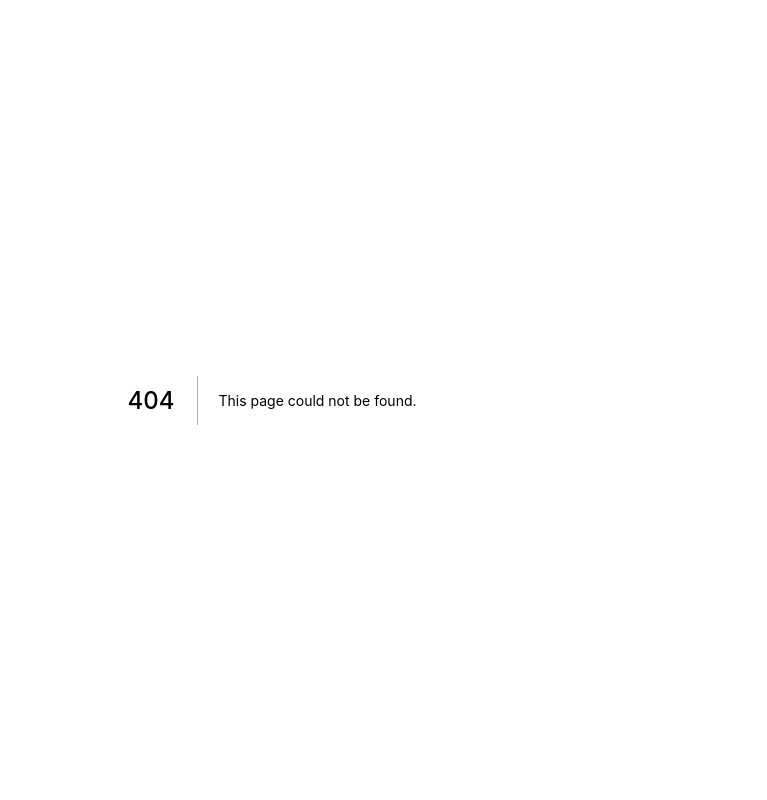
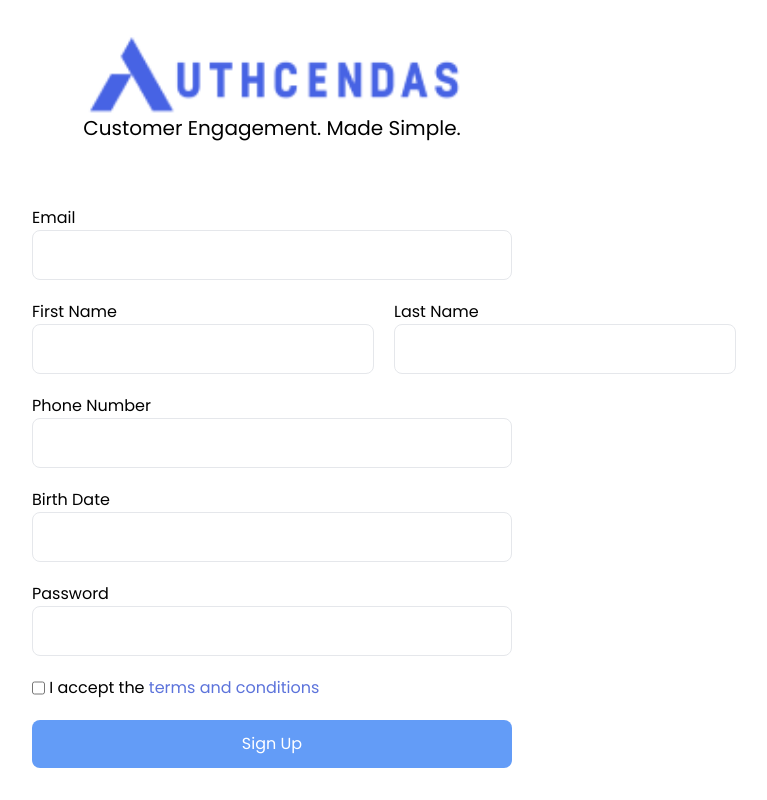
Before and after one commit to CS301-Authscendas/web, a Next.js app: page /register in a window 1280 px wide. Before the commit this address had no page. Shown: the whole page, without its empty margins (368-1135 px from the left). Built offline with nearby package versions, Linux system fonts and the light colour scheme.

Commit message:
refactor: rename files and functions

```diff
--- a/src/components/common/button.tsx
+++ b/src/components/common/button/button.tsx
@@ -1,7 +1,7 @@
 import classnames from 'classnames';
 
 interface IButtonProps {
-  onSubmit: () => void;
+  onSubmit?: () => void;
   text: string;
   isDisabled?: boolean;
 }
@@ -16,7 +16,7 @@ export const Button = ({ onSubmit, text, isDisabled }: IButtonProps) => {
   const handleOnSubmit = (event: React.MouseEvent<HTMLDivElement>) => {
     event.preventDefault();
 
-    if (onSubmit) {
+    if (!isDisabled && onSubmit) {
       onSubmit();
     }
   };
--- /dev/null
+++ b/src/components/common/button/index.ts
@@ -0,0 +1 @@
+export * from './button';
--- a/src/components/login/index.ts
+++ /dev/null
@@ -1 +0,0 @@
-export * from './login';
--- /dev/null
+++ b/src/components/register/index.ts
@@ -0,0 +1 @@
+export * from './register';
--- a/src/components/login/login.tsx
+++ b/src/components/register/register.tsx
@@ -2,7 +2,7 @@ import React, { ChangeEvent, useEffect, useState } from 'react';
 import validator from 'validator';
 import { Button } from '../common';
 
-interface IFormState {
+interface IRegisterPayload {
   email: string;
   firstName: string;
   lastName: string;
@@ -12,7 +12,7 @@ interface IFormState {
   agreeTNC: boolean;
 }
 
-export const Login: React.FC = () => {
+export const Register: React.FC = () => {
   const [email, setEmail] = useState<string>('');
   const [firstName, setFirstName] = useState<string>('');
   const [lastName, setLastName] = useState<string>('');
@@ -57,13 +57,15 @@ export const Login: React.FC = () => {
 
   useEffect(() => {
     setIsDisabled(
-      !email ||
-        !firstName ||
-        !lastName ||
-        !phoneNumber ||
-        !birthDate ||
-        !password ||
-        !agreeTNC
+      !(
+        email &&
+        firstName &&
+        lastName &&
+        phoneNumber &&
+        birthDate &&
+        password &&
+        agreeTNC
+      )
     );
   }, [email, firstName, lastName, phoneNumber, birthDate, password, agreeTNC]);
 
@@ -75,8 +77,7 @@ export const Login: React.FC = () => {
       phoneNumber,
       birthDate,
       password,
-      agreeTNC,
-      'here'
+      agreeTNC
     );
   };
 
@@ -155,7 +156,7 @@ export const Login: React.FC = () => {
         <div className="text-custom-blue-default">terms and conditions</div>
       </div>
       <Button
-        onSubmit={() => handleOnSubmit()}
+        onSubmit={handleOnSubmit}
         text="Sign Up"
         isDisabled={isDisabled}
       />
--- a/src/pages/index.tsx
+++ b/src/pages/index.tsx
@@ -1,8 +1,7 @@
 import type { NextPage } from 'next';
-import { Login } from '../components/login';
 
 const Home: NextPage = () => {
-  return <Login />;
+  return <div>Welcome to Authcendas</div>;
 };
 
 export default Home;
--- a/src/pages/login.tsx
+++ b/src/pages/register.tsx
@@ -1,18 +1,18 @@
 import type { NextPage } from 'next';
-import { Login } from '../components/login';
+import { Register } from '../components/register';
 
-const LoginPage: NextPage = () => {
+const RegisterPage: NextPage = () => {
   return (
     <div className="flex flex-col h-screen w-full items-center justify-center">
       <div className="flex flex-col mb-16">
-        <img src="/assets/authcendas.png" />
+        <img className="object-contain" src="/assets/authcendas.png" />
         <div className="font-normal text-xl">
           Customer Engagement. Made Simple.
         </div>
       </div>
-      <Login />
+      <Register />
     </div>
   );
 };
 
-export default LoginPage;
+export default RegisterPage;
```
